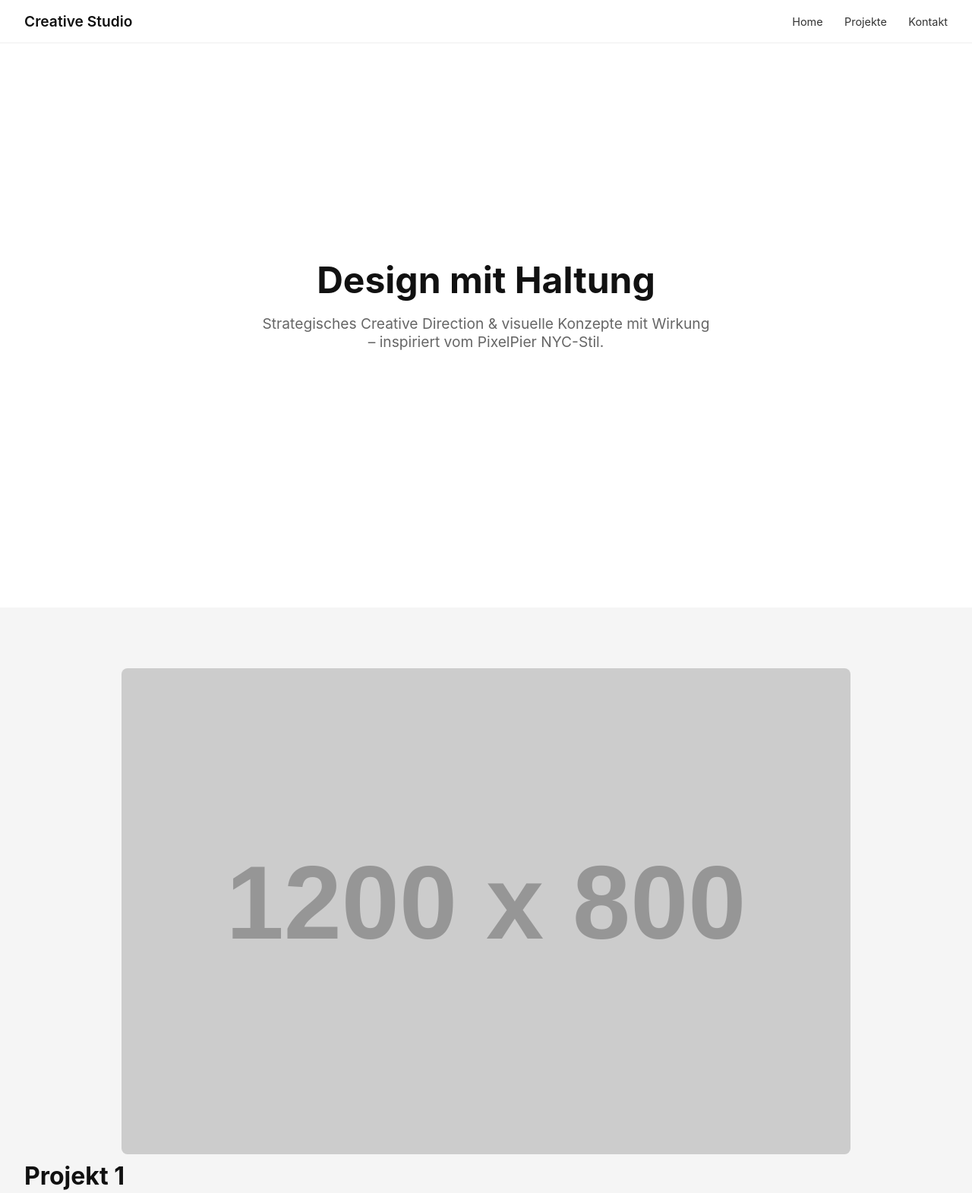
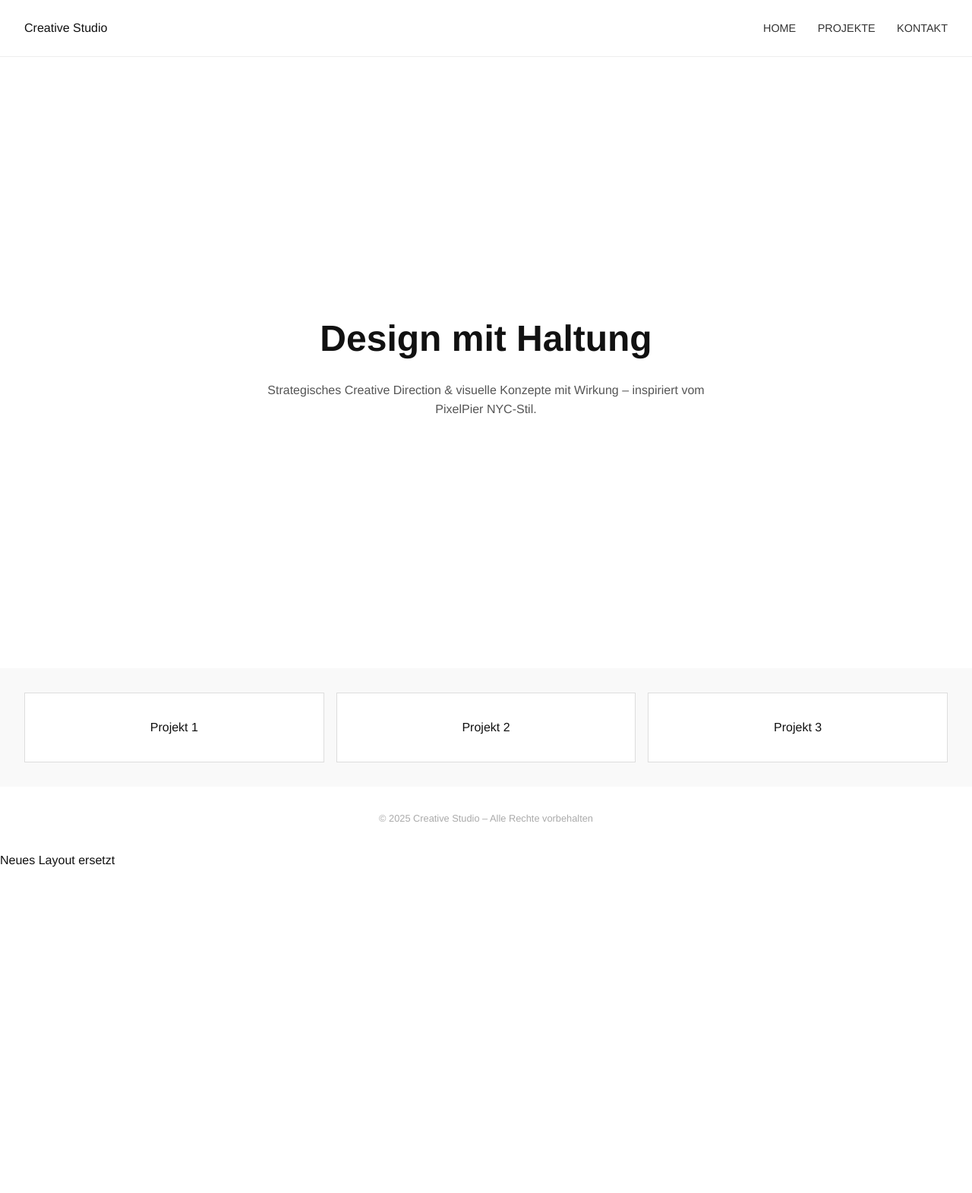
Before and after one commit to simyou76/preview-simy76-2025, a plain HTML site: page index.html in a window 1280 px wide. Shown: the top 1571 px of the page at 76% size. After the commit the page ends 1146 px from the top, so only its background shows below. Drawn offline with Linux system fonts and the light colour scheme; placeholder pictures from the web are drawn by us.

Commit message:
Update index.html

```diff
--- a/index.html
+++ b/index.html
@@ -3,132 +3,117 @@
 <head>
   <meta charset="UTF-8">
   <meta name="viewport" content="width=device-width, initial-scale=1.0">
-  <title>Creative Studio – PixelPier Style</title>
+  <title>Creative Studio</title>
   <style>
     * {
-      box-sizing: border-box;
       margin: 0;
       padding: 0;
+      box-sizing: border-box;
     }
-    html, body {
-      height: 100%;
-      font-family: -apple-system, BlinkMacSystemFont, "Segoe UI", Roboto, Helvetica, Arial, sans-serif;
+
+    body {
+      font-family: "Helvetica Neue", Helvetica, Arial, sans-serif;
+      color: #111;
       background: #fff;
-      color: #111;
+      line-height: 1.6;
     }
-    nav {
+
+    header {
       position: fixed;
       top: 0;
       left: 0;
       width: 100%;
       background: #fff;
-      padding: 1rem 2rem;
+      border-bottom: 1px solid #eee;
+      padding: 1.5rem 2rem;
+      z-index: 100;
       display: flex;
       justify-content: space-between;
       align-items: center;
-      z-index: 10;
-      border-bottom: 1px solid #eee;
     }
-    nav h1 {
-      font-size: 1.2rem;
-      font-weight: 600;
-    }
+
     nav a {
+      margin-left: 1.5rem;
       text-decoration: none;
       color: #333;
-      margin-left: 1.5rem;
       font-size: 0.9rem;
+      text-transform: uppercase;
     }
-    header {
+
+    .hero {
       height: 100vh;
       display: flex;
+      flex-direction: column;
       justify-content: center;
       align-items: center;
-      flex-direction: column;
-      padding: 4rem 2rem;
+      text-align: center;
+      padding: 2rem;
+      margin-top: 80px;
+    }
+
+    .hero h1 {
+      font-size: 3rem;
+      font-weight: bold;
+      margin-bottom: 1rem;
+    }
+
+    .hero p {
+      font-size: 1rem;
+      max-width: 600px;
+      color: #555;
+    }
+
+    .projects {
+      display: grid;
+      grid-template-columns: repeat(auto-fit, minmax(300px, 1fr));
+      gap: 1rem;
+      padding: 2rem;
+      background: #f9f9f9;
+    }
+
+    .project {
+      background: #fff;
+      border: 1px solid #ddd;
+      padding: 2rem;
       text-align: center;
     }
-    header h2 {
-      font-size: 3rem;
-      margin-bottom: 1rem;
-    }
-    header p {
-      font-size: 1.2rem;
-      color: #666;
-      max-width: 600px;
-    }
-    .projects-scroll {
-      display: flex;
-      overflow-x: auto;
-      scroll-snap-type: x mandatory;
-      height: 100vh;
-    }
-    .project {
-      flex: 0 0 100vw;
-      height: 100vh;
-      scroll-snap-align: start;
-      position: relative;
-      display: flex;
-      justify-content: center;
-      align-items: center;
-      background: #f5f5f5;
-    }
-    .project img {
-      max-width: 80%;
-      max-height: 80%;
-      object-fit: cover;
-      border-radius: 8px;
-    }
-    .project h3 {
-      position: absolute;
-      bottom: 2rem;
-      left: 2rem;
-      font-size: 2rem;
-      color: #111;
-    }
+
     footer {
+      text-align: center;
       padding: 2rem;
-      text-align: center;
       font-size: 0.8rem;
       color: #aaa;
-      background: #fafafa;
+      background: #fff;
     }
   </style>
 </head>
 <body>
-  <nav>
-    <h1>Creative Studio</h1>
-    <div>
+  <header>
+    <div>Creative Studio</div>
+    <nav>
       <a href="#">Home</a>
       <a href="#">Projekte</a>
       <a href="#">Kontakt</a>
-    </div>
-  </nav>
-
-  <header>
-    <h2>Design mit Haltung</h2>
-    <p>Strategisches Creative Direction & visuelle Konzepte mit Wirkung – inspiriert vom PixelPier NYC-Stil.</p>
+    </nav>
   </header>
 
-  <section class="projects-scroll">
-    <div class="project">
-      <img src="https://via.placeholder.com/1200x800" alt="Projekt 1">
-      <h3>Projekt 1</h3>
-    </div>
-    <div class="project">
-      <img src="https://via.placeholder.com/1200x800" alt="Projekt 2">
-      <h3>Projekt 2</h3>
-    </div>
-    <div class="project">
-      <img src="https://via.placeholder.com/1200x800" alt="Projekt 3">
-      <h3>Projekt 3</h3>
-    </div>
-  </section>
+  <main>
+    <section class="hero">
+      <h1>Design mit Haltung</h1>
+      <p>Strategisches Creative Direction & visuelle Konzepte mit Wirkung – inspiriert vom PixelPier NYC-Stil.</p>
+    </section>
+
+    <section class="projects">
+      <div class="project">Projekt 1</div>
+      <div class="project">Projekt 2</div>
+      <div class="project">Projekt 3</div>
+    </section>
+  </main>
 
   <footer>
     &copy; 2025 Creative Studio – Alle Rechte vorbehalten
   </footer>
 </body>
 </html>
-<!-- refresh for GitHub Pages -->
-Trigger rebuild for GitHub Pages
+
+Neues Layout ersetzt
```
